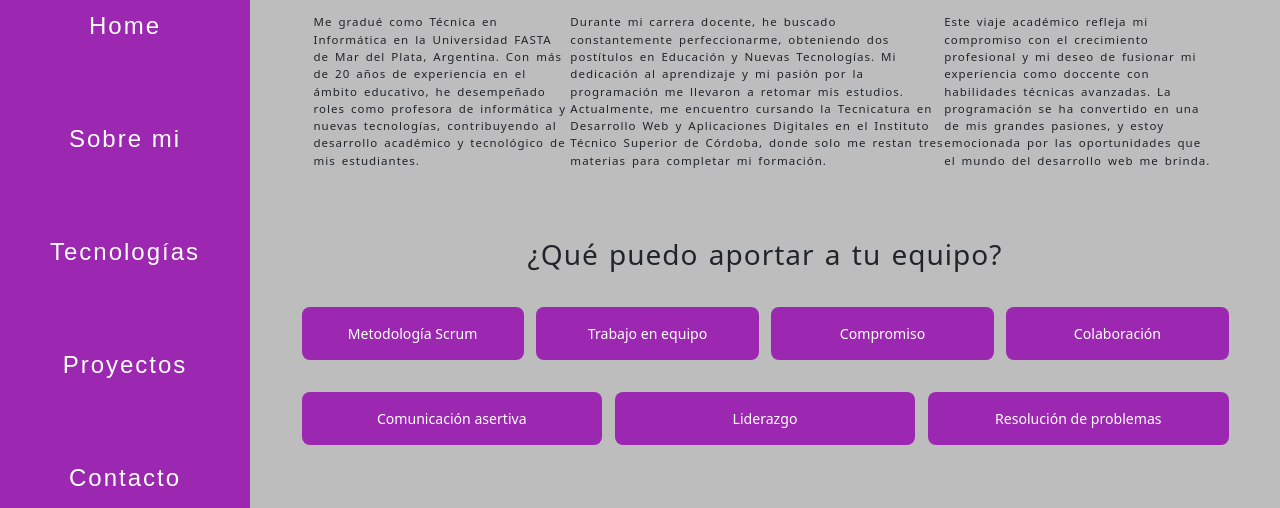
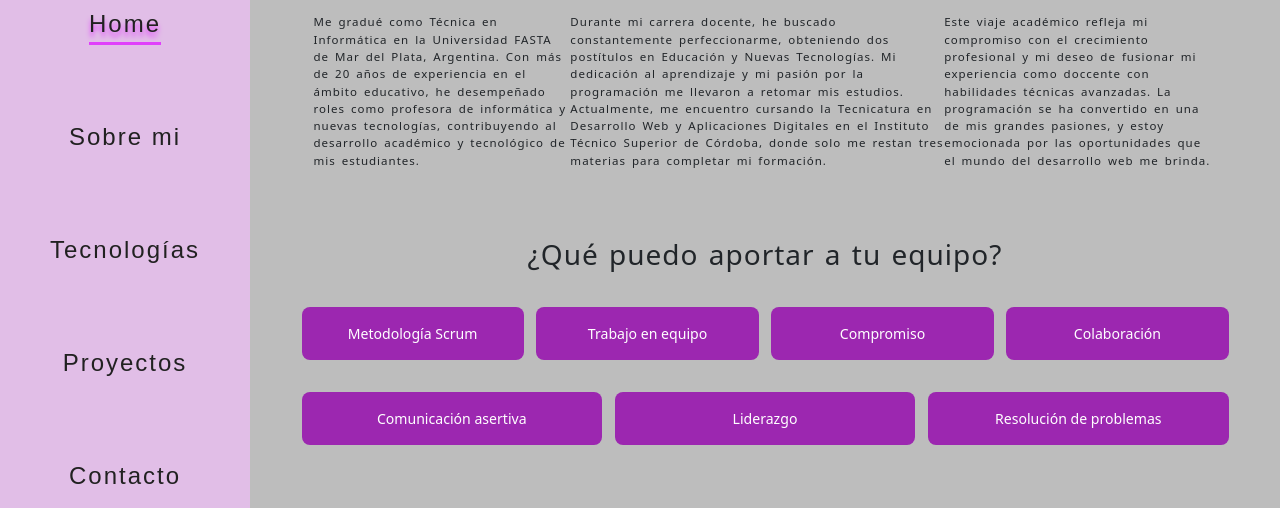
Before and after one commit to soleforna/portfolio, a plain HTML site: page index.html in a window 1280 px wide. Shown: the part 1042-1550 px from the top of the page. Drawn offline with nearby package versions, Linux system fonts and the light colour scheme; a web font is replaced by a local one.

Commit message:
Actualización de estilos del menu cuando sse selecciona o scrolea

```diff
--- a/css/styles.css
+++ b/css/styles.css
@@ -224,7 +224,7 @@ background-color: #9c27b0;
 #sidebar-wrapper {
   width: fit-content;
   min-width: 250px;
-  background-color: #9c27b0;
+  background-color: #e1bee7;
   height: 100vh;
 
   display: flex;
@@ -273,10 +273,37 @@ background-color: #9c27b0;
   padding: 0.5rem;
 
   list-style-type: none;
+
+
 }
 
 .menu-items a {
-  color: #ffffff;
+  color: #212121;
   letter-spacing: 2px;
   text-decoration: none;
+
 }
+
+.menu-items a::after{
+  content: '';
+  display: block;
+  height: 3px;
+  background-color: #e040fb;
+  transform: scale(0,1);
+  transition: transform .25s;
+}
+.menu-items:hover{
+  text-shadow: 0 5px 5px #E040FB;
+}
+
+
+.menu-items a.selected {
+  text-shadow: 0 5px 5px #E040FB;
+
+}
+
+.menu-items a.selected::after{
+
+  transform: scale(1,1)
+
+}
--- a/index.html
+++ b/index.html
@@ -186,5 +186,6 @@
       integrity="sha384-C6RzsynM9kWDrMNeT87bh95OGNyZPhcTNXj1NW7RuBCsyN/o0jlpcV8Qyq46cDfL"
       crossorigin="anonymous"
     ></script>
+    <script src="js/script.js"></script>
   </body>
 </html>
--- /dev/null
+++ b/js/script.js
@@ -0,0 +1,43 @@
+document.addEventListener('DOMContentLoaded', function () {
+    var menuItems = document.querySelectorAll('.menu-items a');
+
+    // Función para actualizar el estilo del menú al hacer clic o desplazarse
+    function updateMenuStyle() {
+      var scrollPosition = window.scrollY;
+
+      // Remover la clase 'selected' de todos los elementos del menú
+      menuItems.forEach(function (menuItem) {
+        menuItem.classList.remove('selected');
+      });
+
+      // Agregar la clase 'selected' al elemento del menú correspondiente al área visible
+      menuItems.forEach(function (menuItem) {
+        var targetId = menuItem.getAttribute('href').substring(1);
+        var targetElement = document.getElementById(targetId);
+
+        if (targetElement) {
+          var targetOffset = targetElement.offsetTop;
+          var targetHeight = targetElement.offsetHeight;
+
+          if (scrollPosition >= targetOffset && scrollPosition < targetOffset + targetHeight) {
+            menuItem.classList.add('selected');
+          }
+        }
+      });
+    }
+
+    // Escuchador de eventos para el clic en el menú
+    menuItems.forEach(function (item) {
+      item.addEventListener('click', function () {
+        updateMenuStyle();
+      });
+    });
+
+    // Escuchador de eventos para el desplazamiento de la página
+    window.addEventListener('scroll', function () {
+      updateMenuStyle();
+    });
+
+    // Llamar a la función para establecer el estilo inicial
+    updateMenuStyle();
+  });
```
